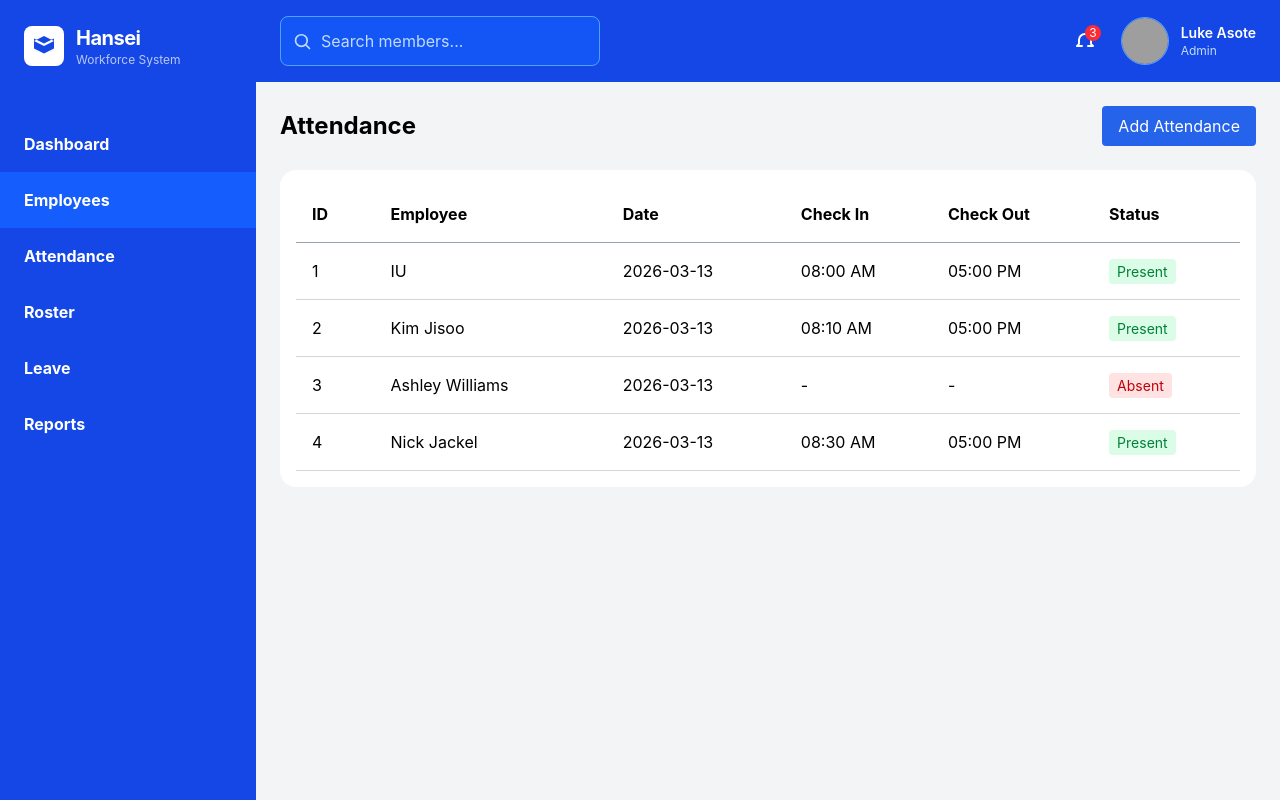
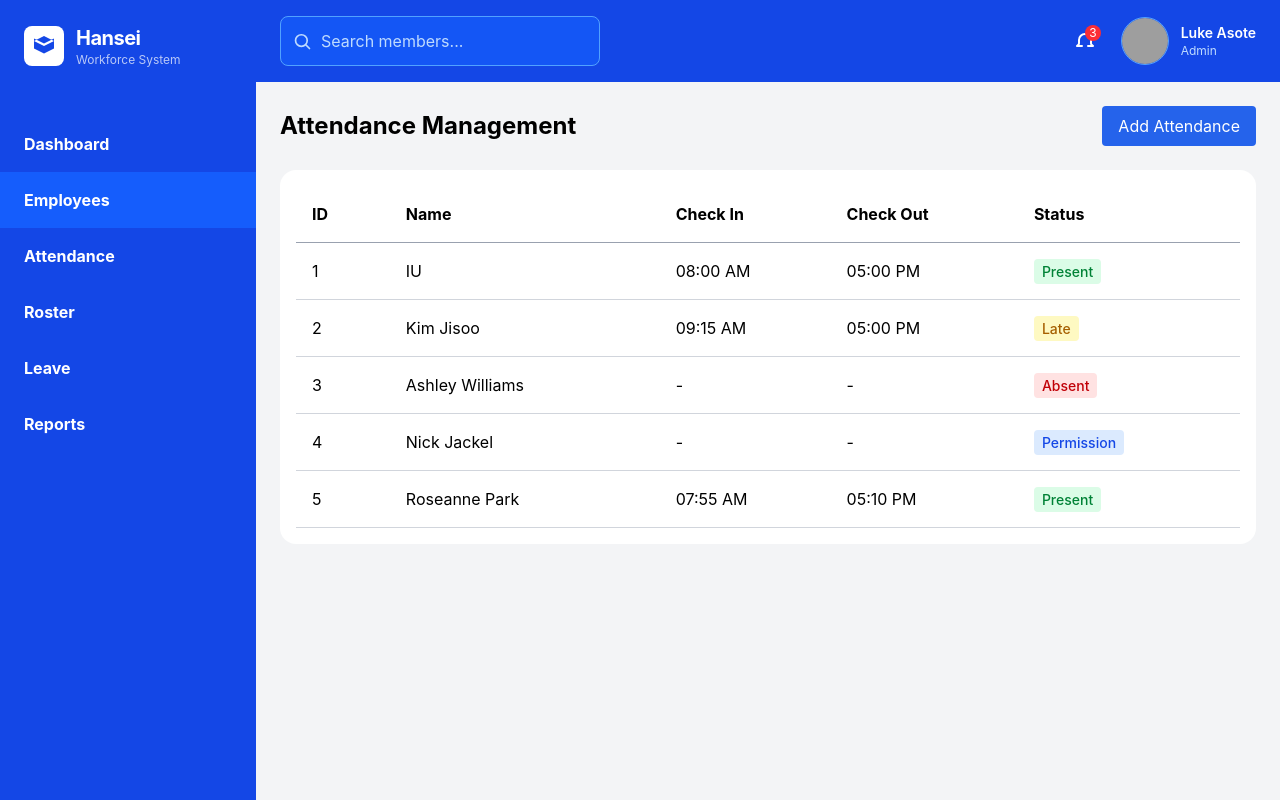
Before and after one commit to bunyim-kong/hansei_frontend, a Nuxt app: page /attendance in a window 1280 px wide. Built offline with nearby package versions, Linux system fonts and the light colour scheme; grey boxes are pictures that could not be loaded.

Commit message:
feat: fix attendance by bunyim

```diff
--- a/pages/attendance.vue
+++ b/pages/attendance.vue
@@ -1,76 +1,60 @@
 <template>
-  <!-- Content -->
   <main class="p-6">
-
     <div class="flex justify-between items-center mb-6">
-      <h1 class="text-2xl font-bold">Attendance</h1>
-
+      <h1 class="text-2xl font-bold">Attendance Management</h1>
       <NuxtLink to="/attendance/add" class="solid_btn">
         Add Attendance
       </NuxtLink>
     </div>
 
-    <!-- Table -->
     <div class="bg-white rounded-2xl p-4">
-
       <table class="w-full text-left">
-
         <thead class="border-b border-gray-400">
           <tr>
             <th class="p-4">ID</th>
-            <th>Employee</th>
-            <th>Date</th>
+            <th>Name</th>
             <th>Check In</th>
             <th>Check Out</th>
             <th>Status</th>
           </tr>
         </thead>
-
         <tbody>
-
           <tr
             v-for="item in attendance"
             :key="item.id"
             class="border-b border-gray-300 hover:bg-gray-50"
           >
-
             <td class="p-4">{{ item.id }}</td>
             <td>{{ item.name }}</td>
-            <td>{{ item.date }}</td>
             <td>{{ item.checkin }}</td>
             <td>{{ item.checkout }}</td>
-
             <td>
               <span
-                :class="item.status == 'Present'
-                ? 'bg-green-100 text-green-700'
-                : 'bg-red-100 text-red-700'"
-                class="px-2 py-1 rounded text-sm"
+                :class="{
+                  'bg-green-100 text-green-700': item.status === 'Present',
+                  'bg-yellow-100 text-yellow-700': item.status === 'Late',
+                  'bg-red-100 text-red-700': item.status === 'Absent',
+                  'bg-blue-100 text-blue-700': item.status === 'Permission'
+                }"
+                class="px-2 py-1 rounded text-sm font-medium"
               >
                 {{ item.status }}
               </span>
             </td>
-
           </tr>
-
         </tbody>
-
       </table>
-
     </div>
-
   </main>
 </template>
 
 <script setup>
-
 import { ref } from "vue"
 
 const attendance = ref([
   {
     id: 1,
     name: "IU",
-    date: "2026-03-13",
     checkin: "08:00 AM",
     checkout: "05:00 PM",
     status: "Present"
@@ -78,15 +62,13 @@ const attendance = ref([
   {
     id: 2,
     name: "Kim Jisoo",
-    date: "2026-03-13",
-    checkin: "08:10 AM",
+    checkin: "09:15 AM",
     checkout: "05:00 PM",
-    status: "Present"
+    status: "Late"
   },
   {
     id: 3,
     name: "Ashley Williams",
-    date: "2026-03-13",
     checkin: "-",
     checkout: "-",
     status: "Absent"
@@ -94,11 +76,16 @@ const attendance = ref([
   {
     id: 4,
     name: "Nick Jackel",
-    date: "2026-03-13",
-    checkin: "08:30 AM",
-    checkout: "05:00 PM",
+    checkin: "-",
+    checkout: "-",
+    status: "Permission"
+  },
+  {
+    id: 5,
+    name: "Roseanne Park",
+    checkin: "07:55 AM",
+    checkout: "05:10 PM",
     status: "Present"
   }
 ])
-
 </script>
```
